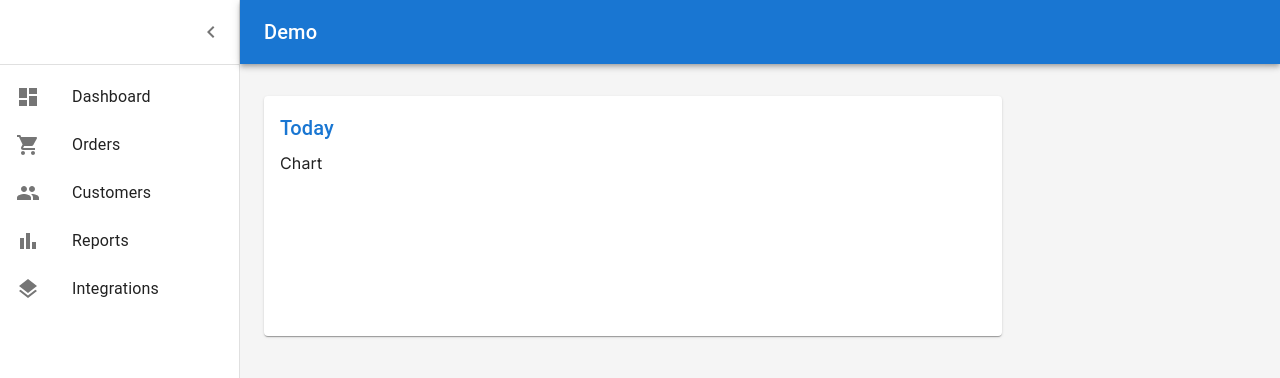
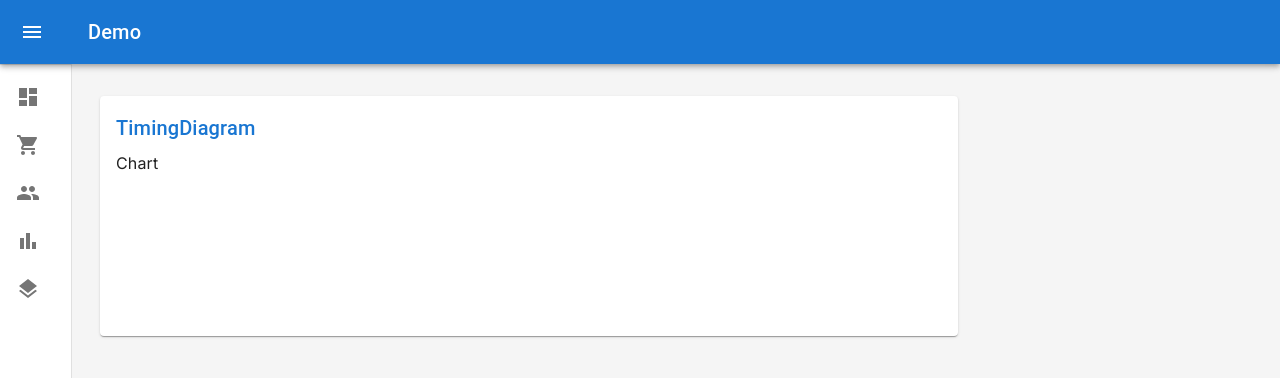
Before and after one commit to sidera-design/visx, a Next.js app in the folder packages/next-app/: page / in a window 1280 px wide. Shown: the top 378 px of the page. Built offline with nearby package versions, Linux system fonts and the light colour scheme.

Commit message:
rename from Chart to Diagram

```diff
--- a/packages/next-app/src/app/page.tsx
+++ b/packages/next-app/src/app/page.tsx
@@ -2,6 +2,5 @@ import * as React from 'react';
 import Dashboard from '@/components/Dashboard';
 
 export default function ButtonUsage() {
-  // return <Button variant="contained">Hello world</Button>;
   return <Dashboard />
 }
--- a/packages/next-app/src/components/Dashboard.tsx
+++ b/packages/next-app/src/components/Dashboard.tsx
@@ -16,7 +16,7 @@ import Paper from '@mui/material/Paper';
 import MenuIcon from '@mui/icons-material/Menu';
 import ChevronLeftIcon from '@mui/icons-material/ChevronLeft';
 import { mainListItems } from './listItems';
-import Chart from './Chart';
+import Diagram from './Diagram';
 
 const drawerWidth: number = 240;
 
@@ -72,7 +72,7 @@ const Drawer = styled(MuiDrawer, { shouldForwardProp: (prop) => prop !== 'open'
 const defaultTheme = createTheme();
 
 export default function Dashboard() {
-  const [open, setOpen] = React.useState(true);
+  const [open, setOpen] = React.useState(false);
   const toggleDrawer = () => {
     setOpen(!open);
   };
@@ -153,7 +153,7 @@ export default function Dashboard() {
                     height: 240,
                   }}
                 >
-                  <Chart />
+                  <Diagram />
                 </Paper>
               </Grid>
             </Grid>
--- a/packages/next-app/src/components/Chart.tsx
+++ b/packages/next-app/src/components/Diagram.tsx
@@ -24,12 +24,12 @@ const data = [
   createData('24:00'),
 ];
 
-export default function Chart() {
+export default function Diagram() {
   const theme = useTheme();
 
   return (
     <React.Fragment>
-      <Title>Today</Title>
+      <Title>TimingDiagram</Title>
       <div style={{ width: '100%', flexGrow: 1, overflow: 'hidden' }}>
         Chart
         {/* <LineChart
```
